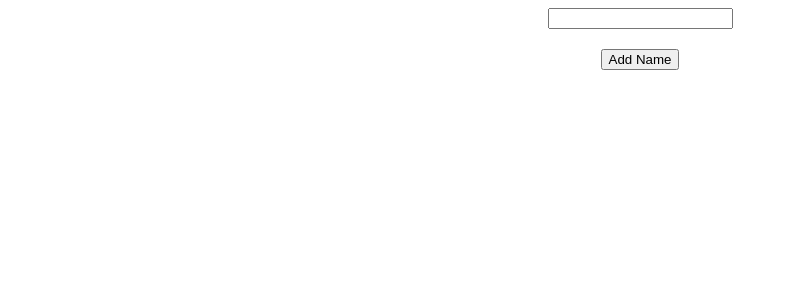
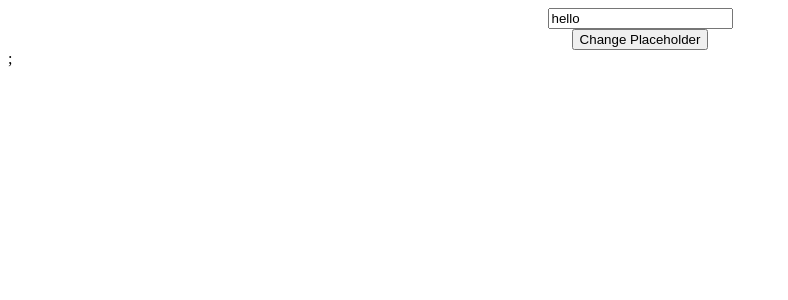
Before and after one commit to BYUMVUHOREAimable/React-course-tutorial, a React (Create React App) app: page / in a window 1280 px wide. Shown: the top 300 px of the page, without its empty margins (0-788 px from the left). Built offline with nearby package versions, Linux system fonts and the light colour scheme.

Commit message:
Adding the use of Ref

```diff
--- a/src/App.css
+++ b/src/App.css
@@ -1,10 +1,11 @@
-.ternaryOperator{
+.ternaryOperator, .TheUseOfEffect, .TheUseOfRef{
   display: flex;
     align-items: center;
     justify-content: center;
     flex-direction: column;
 
 }
+
 .btnOfName{
   margin: 20px;
 }
--- a/src/App.js
+++ b/src/App.js
@@ -2,15 +2,29 @@
 //import TheUseOfState from "./Components/TheUseOfState";
 //import Login from "./Components/Login";
 //import "./App.css";
-import TernaryOperator from "./Components/TernaryOperator";
+//import TernaryOperator from "./Components/TernaryOperator";
 
+//import TheUseOfEffect from "./Components/TheUseOfEffect";
+
+import TheUseOfRef from "./Components/TheUseOfRef";
 
 function App() {
 
 
   return (
     <div className="App">
-      <TernaryOperator/>
+
+      <TheUseOfRef />;
+
+
+      {/*
+    <TheUseOfEffect />
+  */}
+
+
+      {/*
+       <TernaryOperator />
+  */}
 
      {/*
      <Login />
--- /dev/null
+++ b/src/Components/TheUseOfEffect.js
@@ -0,0 +1,24 @@
+import React, { useEffect, useState } from 'react';
+import "../App.css";
+
+export default function TheUseOfEffect() {
+  const [number, setNumber] = useState(0);
+
+  useEffect(() => {
+    console.log("Page rendered");
+  }, []);
+
+  return (
+    <div className="TheUseOfEffect" style={{ fontSize: 30 }}>
+      {number}
+      <button
+        onClick={() => {
+        setNumber(number + 1);
+      }}
+      >
+        Increase Number
+        </button>
+
+    </div>
+  )
+}
--- /dev/null
+++ b/src/Components/TheUseOfRef.js
@@ -0,0 +1,17 @@
+import React, {useRef} from 'react';
+import "../App.css";
+
+export default function TheUseOfRef() {
+  const input = useRef(null);
+
+  const changePlaceholder = () => {
+    input.current.value = "subscribe";
+  };
+
+  return (
+    <div className="TheUseOfRef">
+      <input type="text" value="hello" ref={input} />
+    <button onClick={changePlaceholder}>Change Placeholder</button>
+    </div>
+  )
+}
```
